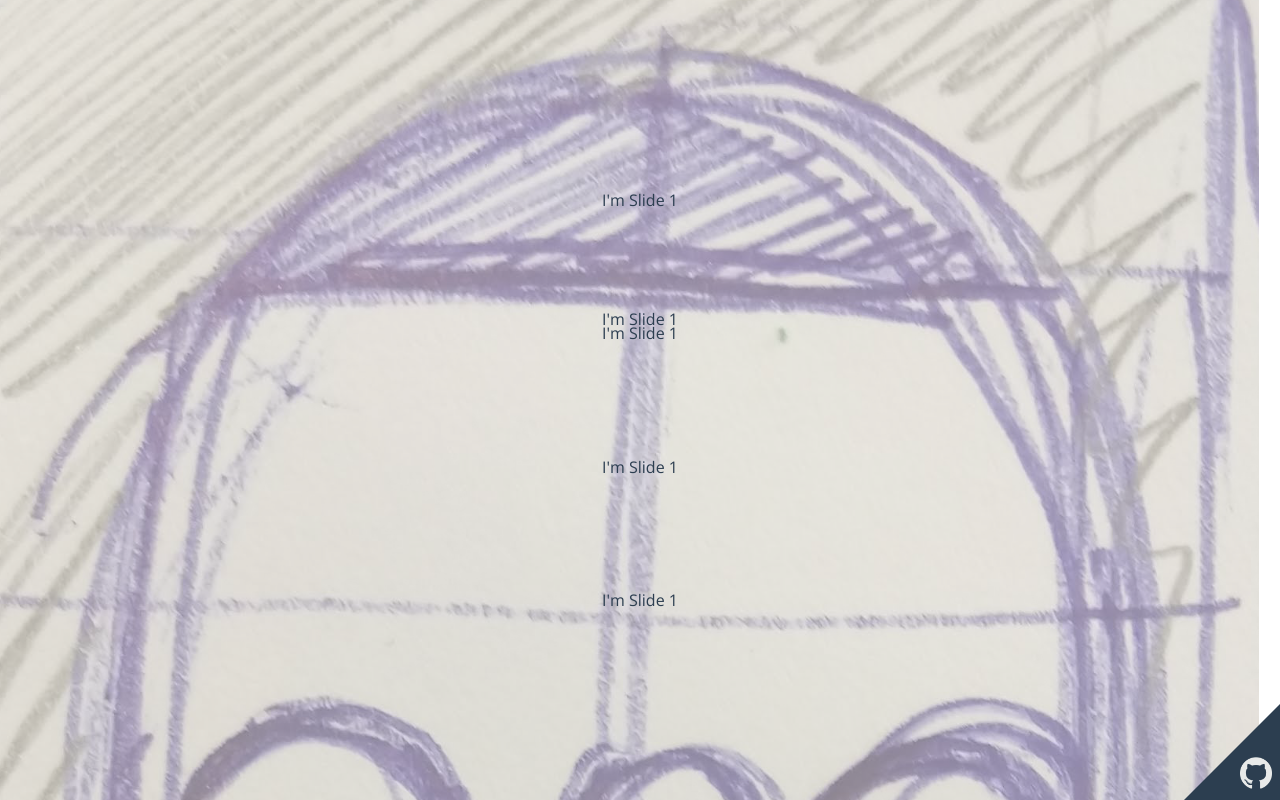
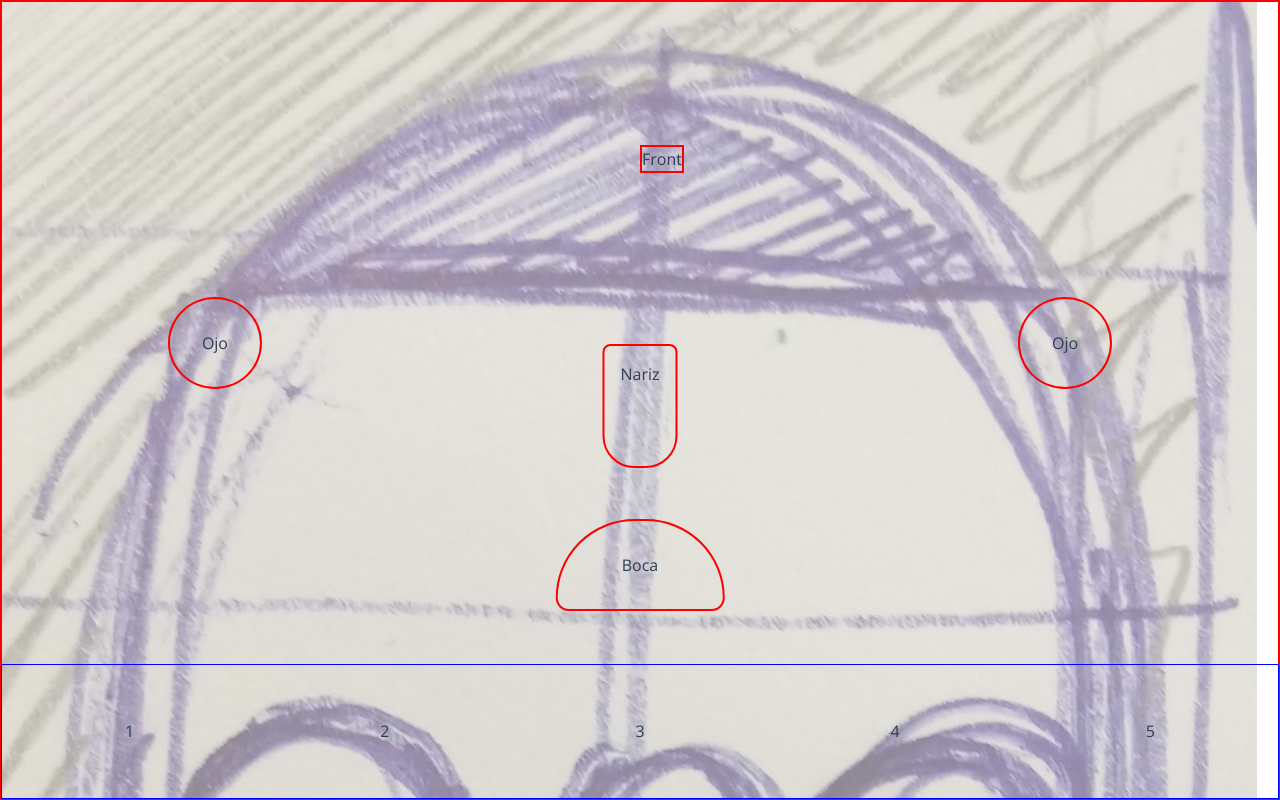
Before and after one commit to ZenekeZene/mrpotato, a Vue app: page /#/ in a window 1280 px wide. Built offline with nearby package versions, Linux system fonts and the light colour scheme.

Commit message:
Change layout to separately items

```diff
--- a/src/App.vue
+++ b/src/App.vue
@@ -1,17 +1,12 @@
 <template>
 	<main class="app">
 		<router-view/>
-		<github-item></github-item>
 	</main>
 </template>
 
 <script>
-import GithubItem from './components/GithubItem';
 
 export default {
 	name: 'App',
-	components: {
-		GithubItem,
-	},
 };
 </script>
--- a/src/assets/styles/base/page/page.scss
+++ b/src/assets/styles/base/page/page.scss
@@ -56,6 +56,8 @@ body {
 }
 
 .face-wrapper {
+	position: relative;
+	border: 2px solid red;
 	@include share(width, height, 100%);
 
 	&:before {
@@ -98,3 +100,45 @@ body {
 .block {
 	height: calc(100vh / 6);
 }
+
+.swiper-container.pieces-swiper {
+	@include absolute(bottom left);
+	width: 100%;
+	outline: 1px solid blue;
+}
+
+.item {
+	position: absolute;
+	display: inline-block;
+	border: 2px solid red;
+
+	&.eye {
+		top: 37%;
+		padding: 2rem;
+		border-radius: 50%;
+
+		&.--left {
+			left: 13%;
+		}
+
+		&.--right {
+			right: 13%;
+		}
+	}
+
+	&.nose {
+		top: 43%;
+		left: 50%;
+		padding: 1rem 1rem 5rem 1rem;
+		transform: translateX(-50%);
+		border-radius: 0.5rem 0.5rem 2rem 2rem;
+	}
+
+	&.mouth {
+		top: 65%;
+		left: 50%;
+		padding: 2rem 4rem;
+		border-radius: 6rem 6rem 1rem 1rem;
+		transform: translateX(-50%);
+	}
+}
--- a/src/components/AboutPage.vue
+++ b/src/components/AboutPage.vue
@@ -1,26 +1,24 @@
 <template>
 	<article class="face-wrapper">
 		<section class="block"></section>
-		<swiper :options="swiperOption">
-			<swiper-slide>I'm Slide 1</swiper-slide>
-			<swiper-slide>I'm Slide 2</swiper-slide>
-		</swiper>
-		<swiper :options="swiperOption">
-			<swiper-slide>I'm Slide 1</swiper-slide>
-			<swiper-slide>I'm Slide 2</swiper-slide>
-		</swiper>
-		<swiper :options="swiperOption">
-			<swiper-slide>I'm Slide 1</swiper-slide>
-			<swiper-slide>I'm Slide 2</swiper-slide>
-		</swiper>
-		<swiper :options="swiperOption">
-			<swiper-slide>I'm Slide 1</swiper-slide>
-			<swiper-slide>I'm Slide 2</swiper-slide>
-		</swiper>
-
-		<swiper :options="swiperOptionVertical" class="swiper-vertical">
-			<swiper-slide>I'm Slide 1</swiper-slide>
-			<swiper-slide>I'm Slide 2</swiper-slide>
+		<ul>
+			<li class="item front">Front</li>
+			<li class="item eye --left">Ojo</li>
+			<li class="item eye --right">Ojo</li>
+			<li class="item nose">Nariz</li>
+			<li class="item mouth">Boca</li>
+		</ul>
+		<swiper :options="swiperOptionPieces" class="pieces-swiper">
+			<swiper-slide>1</swiper-slide>
+			<swiper-slide>2</swiper-slide>
+			<swiper-slide>3</swiper-slide>
+			<swiper-slide>4</swiper-slide>
+			<swiper-slide>5</swiper-slide>
+			<swiper-slide>6</swiper-slide>
+			<swiper-slide>7</swiper-slide>
+			<swiper-slide>8</swiper-slide>
+			<swiper-slide>9</swiper-slide>
+			<swiper-slide>10</swiper-slide>
 		</swiper>
 	</article>
 </template>
@@ -48,6 +46,10 @@
 					centeredSlides: true,
 					slidesPerView: 1,
 				},
+				swiperOptionPieces: {
+					centeredSlides: false,
+					slidesPerView: 5,
+				},
 			};
 		},
 	};
```
